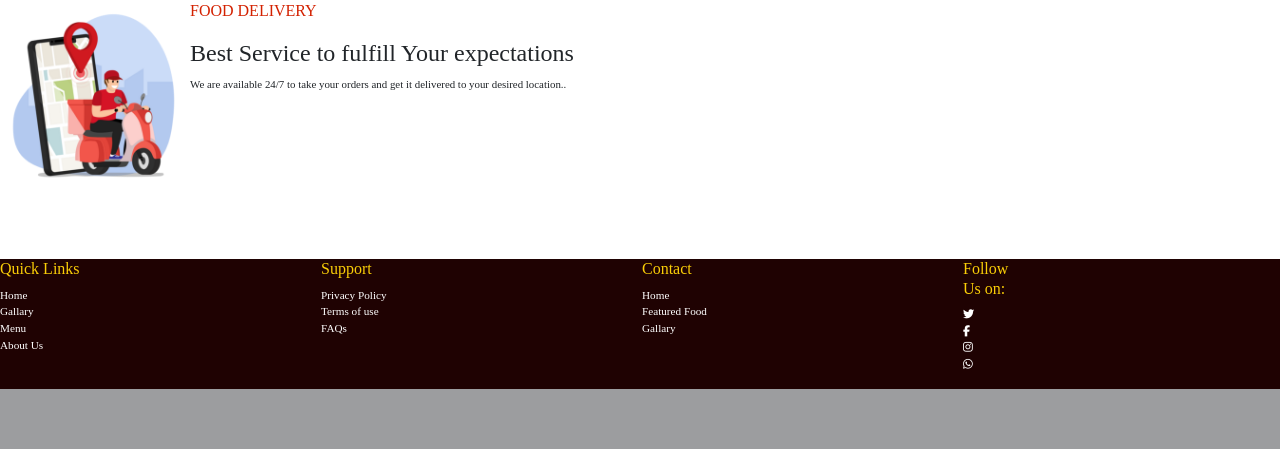
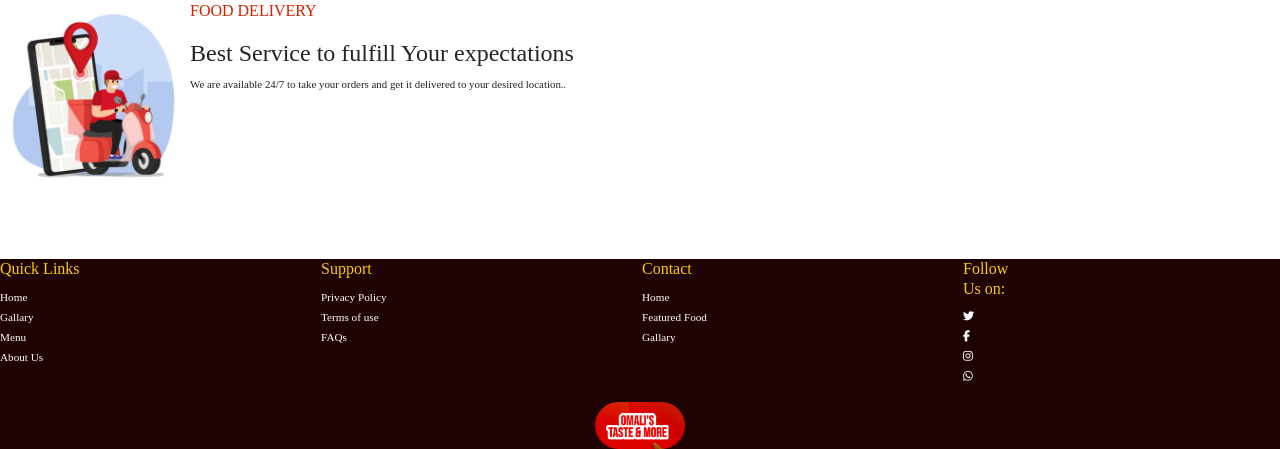
Before and after one commit to Jeremy5522117/Omalis-taste, a PHP site: page / in a window 1280 px wide. Shown: the part 2086-2535 px from the top of the page. Before the commit the page ends 2475 px from the top, so only its background shows below. Run offline with PHP 8.4, Linux system fonts and the light colour scheme; some libraries are stand-ins or nearby versions; some web fonts are replaced.

Commit message:
footer logo

```diff
--- a/asset/css/styles.css
+++ b/asset/css/styles.css
@@ -212,7 +212,13 @@ footer{
   flex:7;
 }
 .img-foot {
-  flex: 1;
+  text-align: center;
+}
+.img-foot {
+  text-align: center;
+}
+.img-foot img {
+  border-radius: 50px;
 }
 .footer-divs{
   flex: 5;
@@ -236,6 +242,8 @@ footer{
 }
 .footer-flex li{
   list-style:none;
+  line-height: 20px;
+
 }
 
 /* DESKTOP VIEW */
--- a/index.html
+++ b/index.html
@@ -209,12 +209,6 @@
 <footer>
 <div class="footer-flex">
 
-  <!-- <div class="img-foot">
-    <img src="/asset/images/WhatsApp Image 2024-10-10 at 12.00.19_61691304.jpg" alt="" width="100">
-
-
-  </div> -->
-
   <div class="footer-divs">
     <h5>Quick Links</h5>
     <ul>
@@ -261,6 +255,11 @@
 
 
 </div>
+<div class="img-foot">
+    <img src="/asset/images/WhatsApp Image 2024-10-10 at 12.00.19_61691304.jpg" alt="" width="90">
+
+
+  </div>
 
 
 </footer>
```
